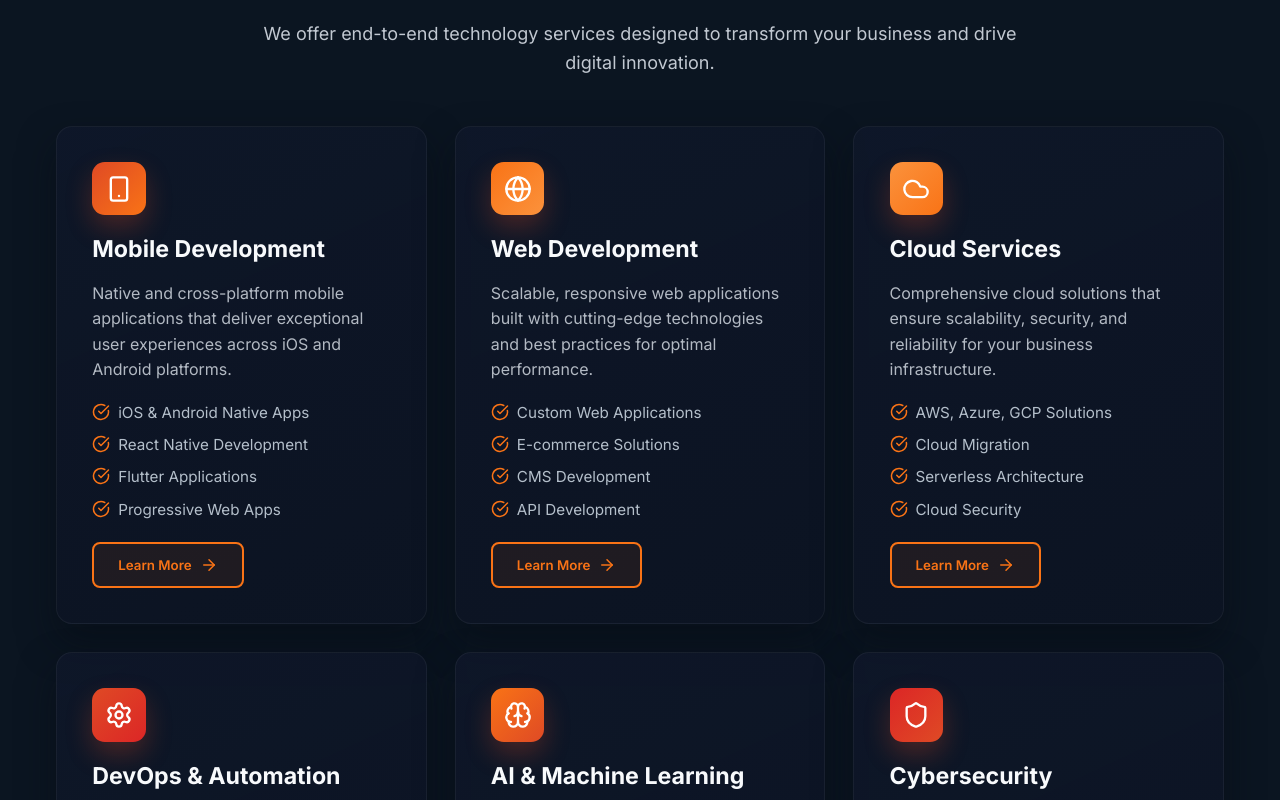
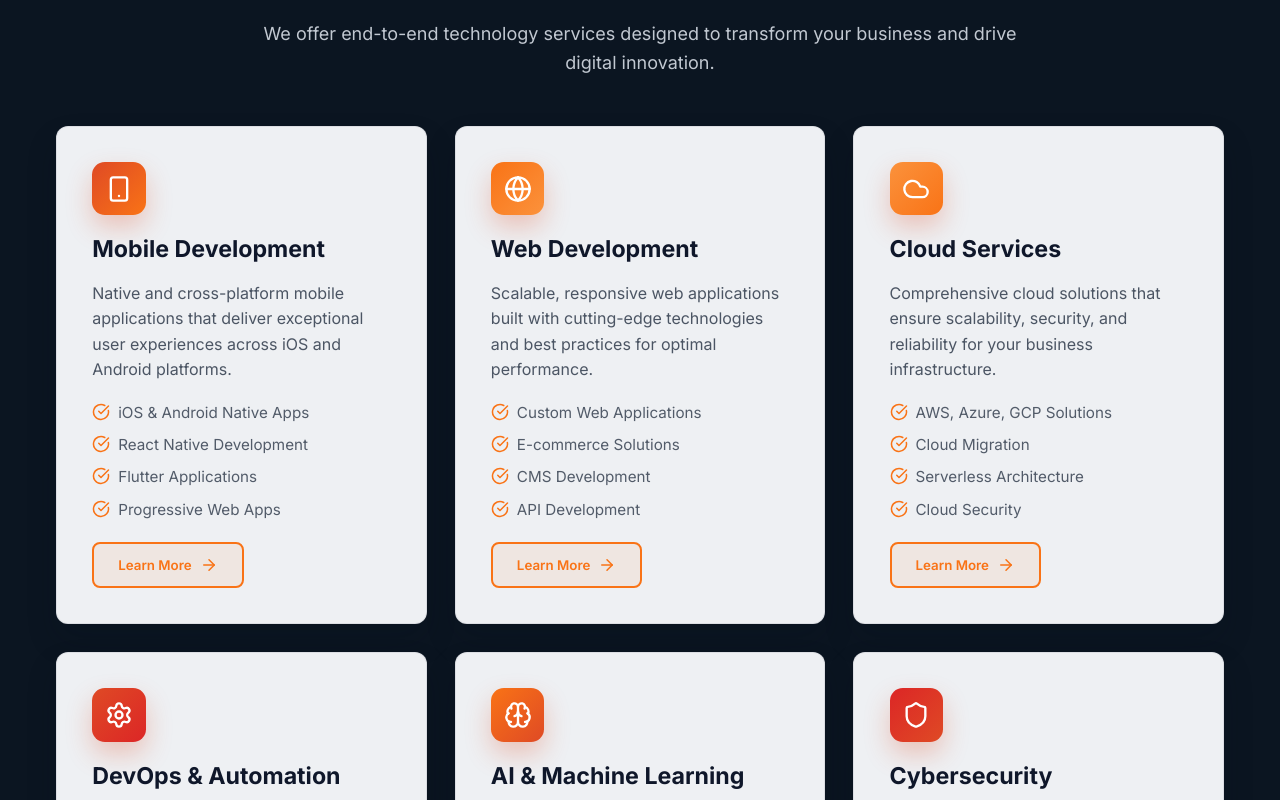
Before and after one commit to Avinash-jetwani/Indus2, a React (Vite) app: page / in a window 1280 px wide. Shown: the part 940-1740 px from the top of the page. Built offline with nearby package versions, Linux system fonts and the light colour scheme.

Commit message:
Lighten cards for readability

```diff
--- a/src/components/common/Card.tsx
+++ b/src/components/common/Card.tsx
@@ -7,6 +7,7 @@ interface CardProps {
   gradient?: boolean;
   dark?: boolean;
   padding?: 'none' | 'sm' | 'md' | 'lg';
+  style?: React.CSSProperties;
 }
 
 const Card: React.FC<CardProps> = ({
@@ -15,7 +16,8 @@ const Card: React.FC<CardProps> = ({
   hover = true,
   gradient = false,
   dark = false,
-  padding = 'md'
+  padding = 'md',
+  style
 }) => {
   const paddingStyles = {
     none: '',
@@ -43,6 +45,7 @@ const Card: React.FC<CardProps> = ({
         ${paddingStyles[padding]}
         ${className}
       `}
+      style={style}
     >
       {children}
     </div>
--- a/src/components/sections/About.tsx
+++ b/src/components/sections/About.tsx
@@ -185,12 +185,21 @@ const About: React.FC = () => {
                 transition={{ duration: 0.5, delay: index * 0.1 }}
                 viewport={{ once: true }}
               >
-                <Card className="text-center h-full group" style={{ padding: '2rem', background: 'rgba(13, 22, 34, 0.88)', border: '1px solid rgba(255,255,255,0.05)', boxShadow: '0 12px 32px rgba(6, 12, 20, 0.45)' }}>
+                <Card
+                  className="text-center h-full group"
+                  style={{
+                    padding: '2rem',
+                    background: 'rgba(248, 250, 252, 0.96)',
+                    border: '1px solid rgba(15, 23, 42, 0.08)',
+                    boxShadow: '0 12px 26px rgba(8, 15, 26, 0.18)',
+                    color: '#0f172a'
+                  }}
+                >
                   <div className={`inline-flex p-3 rounded-xl bg-gradient-to-r ${value.color} mb-4 group-hover:scale-110 transition-transform`}>
                     <value.icon className="w-8 h-8 text-white" />
                   </div>
-                  <h3 className="text-xl font-semibold mb-2" style={{ color: '#f8fafc' }}>{value.title}</h3>
-                  <p style={{ color: 'rgba(223, 227, 235, 0.78)' }}>{value.description}</p>
+                  <h3 className="text-xl font-semibold mb-2" style={{ color: '#0f172a' }}>{value.title}</h3>
+                  <p style={{ color: 'rgba(30, 41, 59, 0.75)' }}>{value.description}</p>
                 </Card>
               </motion.div>
             ))}
@@ -217,12 +226,20 @@ const About: React.FC = () => {
                 transition={{ duration: 0.5, delay: index * 0.1 }}
                 viewport={{ once: true }}
               >
-                <Card className="text-center h-full transition-colors" style={{ background: 'rgba(13, 22, 34, 0.9)', border: '1px solid rgba(255,255,255,0.05)', boxShadow: '0 12px 30px rgba(6, 12, 20, 0.42)' }}>
+                <Card
+                  className="text-center h-full transition-colors"
+                  style={{
+                    background: 'rgba(248, 250, 252, 0.96)',
+                    border: '1px solid rgba(15, 23, 42, 0.08)',
+                    boxShadow: '0 12px 24px rgba(8, 15, 26, 0.16)',
+                    color: '#0f172a'
+                  }}
+                >
                   <div className="inline-flex p-4 rounded-full" style={{ background: 'rgba(249, 115, 22, 0.1)', marginBottom: '1.3rem' }}>
                     <item.icon className="w-10 h-10" style={{ color: '#fb923c' }} />
                   </div>
-                  <h3 className="text-2xl font-bold mb-3" style={{ color: '#f8fafc' }}>{item.title}</h3>
-                  <p className="mb-4" style={{ color: 'rgba(223, 227, 235, 0.78)' }}>{item.description}</p>
+                  <h3 className="text-2xl font-bold mb-3" style={{ color: '#0f172a' }}>{item.title}</h3>
+                  <p className="mb-4" style={{ color: 'rgba(30, 41, 59, 0.74)' }}>{item.description}</p>
                   <div className="text-3xl font-bold" style={{ background: 'linear-gradient(135deg,#f97316,#fb923c)', WebkitBackgroundClip: 'text', color: 'transparent' }}>{item.stats}</div>
                 </Card>
               </motion.div>
--- a/src/components/sections/Services.tsx
+++ b/src/components/sections/Services.tsx
@@ -75,15 +75,14 @@ const Services: React.FC = () => {
             const visual = gradientById[service.id] || { gradient: 'linear-gradient(135deg,#df4a25 0%,#f97316 100%)', color: '#df4a25' };
             return (
               <motion.div key={service.id} variants={itemVariants}>
-                <div
-                  className="card"
+                <Card
+                  className="h-full"
                   style={{
                     padding: '2.2rem',
-                    height: '100%',
-                    border: '1px solid rgba(255,255,255,0.05)',
-                    borderRadius: '1rem',
-                    background: 'linear-gradient(155deg, rgba(15, 23, 42, 0.85), rgba(12, 20, 34, 0.88))',
-                    boxShadow: '0 18px 36px rgba(6, 12, 20, 0.5)'
+                    background: 'rgba(248, 250, 252, 0.96)',
+                    border: '1px solid rgba(15, 23, 42, 0.08)',
+                    boxShadow: '0 16px 30px rgba(8, 15, 26, 0.18)',
+                    color: '#0f172a'
                   }}
                 >
                   {/* Icon */}
@@ -94,15 +93,15 @@ const Services: React.FC = () => {
                   </div>
 
                   {/* Content */}
-                  <h3 style={{ fontSize: '1.45rem', fontWeight: 700, marginBottom: '0.75rem', color: '#f8fafc' }}>{service.title}</h3>
-                  <p style={{ color: 'rgba(226, 232, 240, 0.78)', marginBottom: '1.1rem' }}>{service.description}</p>
+                  <h3 style={{ fontSize: '1.45rem', fontWeight: 700, marginBottom: '0.75rem', color: '#0f172a' }}>{service.title}</h3>
+                  <p style={{ color: 'rgba(30, 41, 59, 0.78)', marginBottom: '1.1rem' }}>{service.description}</p>
 
                   {/* Features */}
                   <ul style={{ listStyle: 'none', margin: 0, padding: 0, display: 'grid', gap: '0.5rem', marginBottom: '1.25rem' }}>
                     {service.features.slice(0, 4).map((feature, index) => (
                       <li key={index} style={{ display: 'flex', alignItems: 'flex-start', gap: '0.5rem' }}>
                         <CheckCircle style={{ width: '18px', height: '18px', color: '#f97316', marginTop: '2px', flexShrink: 0 }} />
-                        <span style={{ color: 'rgba(199, 210, 221, 0.9)', fontSize: '0.95rem' }}>{feature}</span>
+                        <span style={{ color: 'rgba(30, 41, 59, 0.75)', fontSize: '0.95rem' }}>{feature}</span>
                       </li>
                     ))}
                   </ul>
@@ -117,7 +116,7 @@ const Services: React.FC = () => {
                       <ArrowRight style={{ width: '18px', height: '18px', marginLeft: '0.5rem' }} />
                     </button>
                   </Link>
-                </div>
+                </Card>
               </motion.div>
             );
           })}
--- a/src/components/sections/Technologies.tsx
+++ b/src/components/sections/Technologies.tsx
@@ -126,9 +126,9 @@ const Technologies: React.FC = () => {
                     alignItems: 'center',
                     gap: '0.55rem',
                     minHeight: '130px',
-                  background: 'rgba(13, 22, 34, 0.85)',
-                  border: '1px solid rgba(255,255,255,0.05)',
-                  boxShadow: '0 10px 26px rgba(6, 12, 20, 0.35)'
+                    background: 'rgba(248, 250, 252, 0.96)',
+                    border: '1px solid rgba(15, 23, 42, 0.08)',
+                    boxShadow: '0 10px 22px rgba(8, 15, 26, 0.16)'
                   }}
                 >
                 <div style={{ width: '34px', height: '34px' }}>
@@ -146,7 +146,7 @@ const Technologies: React.FC = () => {
                     }}
                   />
                 </div>
-                <div style={{ fontSize: '0.95rem', fontWeight: 600, color: '#f8fafc' }}>{tech.name}</div>
+                <div style={{ fontSize: '0.95rem', fontWeight: 600, color: '#0f172a' }}>{tech.name}</div>
                 <div
                   style={{
                     borderRadius: '9999px',
--- a/src/components/sections/Testimonials.tsx
+++ b/src/components/sections/Testimonials.tsx
@@ -56,9 +56,17 @@ const Testimonials: React.FC = () => {
               transition={{ duration: 0.5 }}
               className="relative"
             >
-              <Card className="relative p-8 md:p-12" style={{ background: 'rgba(13, 22, 34, 0.9)', border: '1px solid rgba(255,255,255,0.05)', boxShadow: '0 14px 34px rgba(6, 12, 20, 0.4)' }}>
+              <Card
+                className="relative p-8 md:p-12"
+                style={{
+                  background: 'rgba(248, 250, 252, 0.96)',
+                  border: '1px solid rgba(15, 23, 42, 0.08)',
+                  boxShadow: '0 14px 28px rgba(6, 12, 20, 0.22)',
+                  color: '#0f172a'
+                }}
+              >
                 {/* Quote Icon */}
-                <Quote className="absolute top-8 left-8 w-12 h-12" style={{ color: 'rgba(249, 115, 22, 0.25)' }} />
+                <Quote className="absolute top-8 left-8 w-12 h-12" style={{ color: 'rgba(249, 115, 22, 0.4)' }} />
 
                 <div className="relative z-10">
                   {/* Rating */}
@@ -82,16 +90,16 @@ const Testimonials: React.FC = () => {
                   </div>
 
                   {/* Content */}
-                  <p className="text-xl md:text-2xl italic leading-relaxed text-center mb-8" style={{ color: 'rgba(226, 232, 240, 0.84)' }}>
+                  <p className="text-xl md:text-2xl italic leading-relaxed text-center mb-8" style={{ color: '#1e293b' }}>
                     "{testimonials[currentIndex].content}"
                   </p>
 
                   {/* Author (no pictures) */}
                   <div className="flex flex-col items-center">
-                    <h4 className="text-lg font-semibold" style={{ color: '#f8fafc' }}>
+                    <h4 className="text-lg font-semibold" style={{ color: '#0f172a' }}>
                       {testimonials[currentIndex].name}
                     </h4>
-                    <p className="text-sm" style={{ color: 'rgba(203, 213, 225, 0.74)' }}>
+                    <p className="text-sm" style={{ color: 'rgba(30, 41, 59, 0.75)' }}>
                       {testimonials[currentIndex].role} at {testimonials[currentIndex].company}
                     </p>
                   </div>
```
Lines whose indentation alone changed are shown as unchanged.
